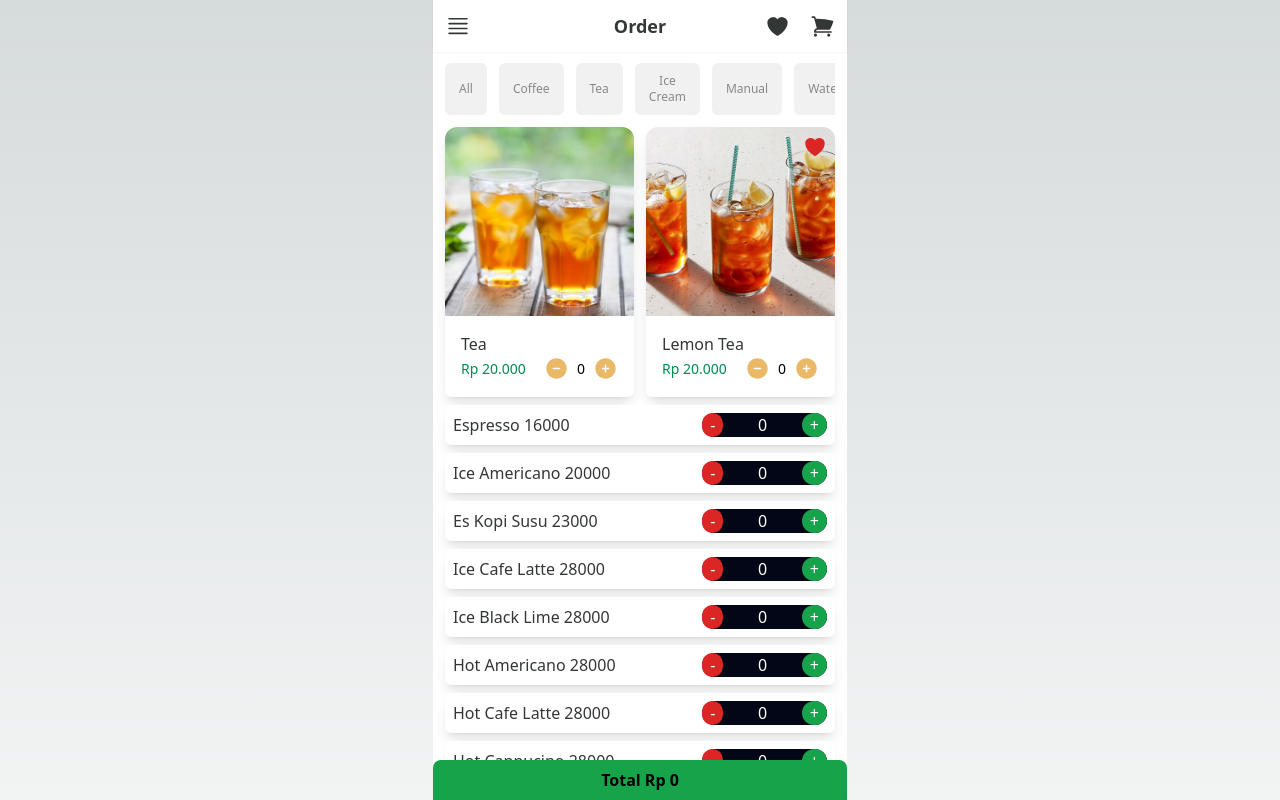
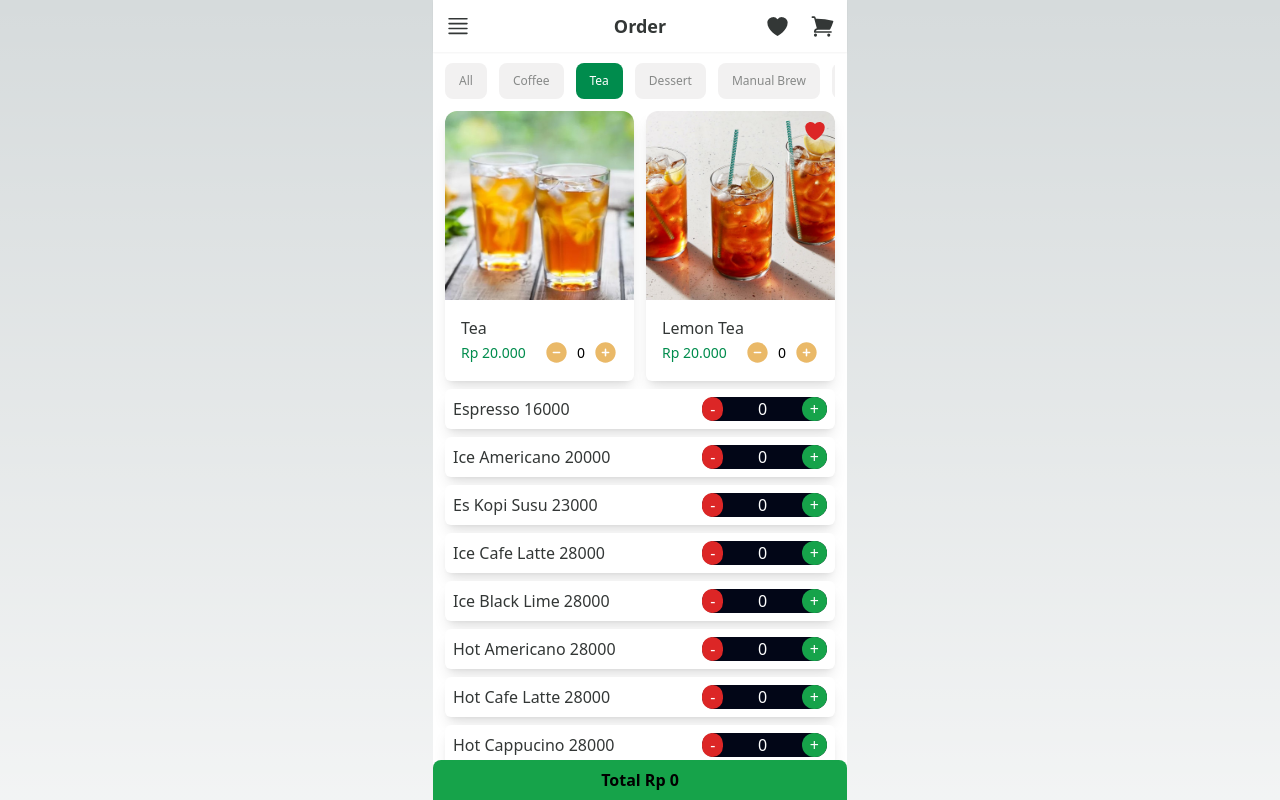
Before and after one commit to hassankary/coffee-ordering-app, a Next.js app: page /pages/order in a window 1280 px wide. Both pictures are taken after a click on the button "Tea". Shown: the top 800 px of the page. Built offline with nearby package versions, Linux system fonts and the light colour scheme; data requests are answered from the project's data file.

Commit message:
Fix: plusButtonHandler, minusButtonHandler, tabMenu bugs, and order display. Add: data fetching from db.json

```diff
--- a/src/app/pages/order/page.js
+++ b/src/app/pages/order/page.js
@@ -76,7 +76,7 @@ const coffeeMenu = [
     name: "Hot Cafe Latte",
     price: 28000,
     amount: 0,
-    favorite: false,
+    favorite: true,
     pic: "/./product/latte.jpg",
   },
   {
@@ -148,47 +148,47 @@ const menusType = [
   "All",
   "Coffee",
   "Tea",
-  "Ice Cream",
-  "Manual",
+  "Dessert",
+  "Manual Brew",
   "Water",
   "Foods",
 ];
 
 export default function Order() {
   const [itemsOrder, setItemsOrder] = useState(coffeeMenu);
-  const [listOrder, setListOrder] = useState([]);
+  const [dataMenu, setDataMenu] = useState([]);
   const [totalPrice, setTotalPrice] = useState(0);
   const [menuCards, setMenuCards] = useState(0);
 
-  const addItem = (e) => {
+  const getDataMenu = async () => {
+    const request = await fetch(`http://localhost:4000/menu`);
+    const response = await request.json();
+
+    setDataMenu(response);
+  };
+
+  useEffect(() => {
+    getDataMenu();
+  }, []);
+
+  const plusButtonHandler = (e) => {
     e.preventDefault();
     const filteredItems = itemsOrder.map((data, idx) => {
       if (data.id == e.target.id) {
+        setTotalPrice(totalPrice + data.price);
         return { ...data, amount: data.amount + 1 };
       }
       return data;
     });
 
-    console.log("filteredAddItems ==>", filteredItems);
     setItemsOrder(filteredItems);
-
-    filteredItems.map((data, idx) => {
-      if (data.id == e.target.id && data.amount > 0) {
-        const newObj = data;
-        const newArray = [...listOrder, newObj];
-        setListOrder(newArray);
-        newArray.map((data, idx) => {
-          setTotalPrice(totalPrice + data.price);
-        });
-      }
-      return data;
-    });
   };
 
-  const reduceItem = (e) => {
+  const minusButtonHandler = (e) => {
     e.preventDefault();
     const filteredItems = itemsOrder.map((data, idx) => {
       if (data.id == e.target.id && data.amount > 0) {
+        setTotalPrice(totalPrice - data.price);
         return { ...data, amount: data.amount - 1 };
       }
       return data;
@@ -196,11 +196,7 @@ export default function Order() {
     setItemsOrder(filteredItems);
   };
 
-  console.log("listOrder =>", listOrder);
-  console.log("itemsOrder", itemsOrder);
-
-  const router = useRouter();
-  const orderListDummy = [0, 1, 2, 3, 4, 5, 6];
+  console.log("itemsOrder =>", itemsOrder);
 
   const tabMenu = (e) => {
     e.preventDefault();
@@ -209,18 +205,23 @@ export default function Order() {
 
   return (
     <div className="flex w-full justify-center">
-      <div className="w-[414px] font-sans">
+      <div className="flex max-w-[414px] justify-center font-sans">
         {/* ============ HEADER ============ */}
         <Header page={page} />
         <div className="w-full p-3 mt-[51px] pb-[52px] bg-[#FFFFFF] space-y-3">
           {/* =========== Menus Type ========= */}
-          <div className="flex text-[#878988] space-x-3 overflow-scroll no-scrollbar">
+          <div className="grid max-h-[36px]">
+            <div className="flex text-[#878988] text-xs font-medium max-h-[36px] space-x-3 overflow-scroll no-scrollbar">
               {menusType.map((data, idx) => {
                 return (
                   <button
                     key={idx}
                     id={idx}
-                  className="text-xs px-[14px] py-[10px] hover:text-white hover:bg-[#008C4D] active:bg-[#008C4D] bg-[#F2F1F1] rounded-md transition"
+                    className={
+                      menuCards == idx
+                        ? "px-[14px] py-[10px] max-h-[36px] whitespace-nowrap text-white bg-[#008C4D] rounded-lg transition-all"
+                        : "px-[14px] py-[10px] max-h-[36px] whitespace-nowrap hover:text-white hover:bg-[#008C4D] active:bg-[#008C4D] bg-[#F2F1F1] rounded-lg transition-all"
+                    }
                     onClick={(e) => tabMenu(e)}
                   >
                     {data}
@@ -228,15 +229,40 @@ export default function Order() {
                 );
               })}
             </div>
+          </div>
           {/* ====== FOOTER (Total Price) ===== */}
-          <div className="z-50 flex justify-center fixed left-0 right-0 bottom-0 font-semibold">
-            <div className="w-[414px] p-2 rounded-t-lg bg-green-600 ">
-              <div className="text-center ">
+          <button className="z-50 flex justify-center fixed left-0 right-0 bottom-0 font-semibold">
+            <span className="w-[414px] p-2 rounded-t-lg bg-green-600 text-center">
               Total Rp{" "}
               {totalPrice.toString().replace(/\B(?=(\d{3})+(?!\d))/g, ".")}
+            </span>
+          </button>
+          {/* <div className="grid gap-2 p-3 fixed w-full max-w-[414px] justify-self-center justify-center left-0 right-0 bottom-0">
+            <button className="z-50 flex justify-center left-0 right-0 bottom-0 font-semibold">
+              <span className="w-[414px] p-2 rounded-t-lg bg-green-600 text-center">
+                Total Rp{" "}
+                {totalPrice.toString().replace(/\B(?=(\d{3})+(?!\d))/g, ".")}
+              </span>
+            </button>
+            {itemsOrder?.map((data, idx) => {
+              if (data.amount != 0) {
+                const total = data.price * data.amount;
+                return (
+                  <div
+                    key={idx}
+                    className="p-2 grid grid-cols-6 gap-3 rounded-md bg-slate-900 "
+                  >
+                    <div className="col-span-2">{data.name}</div>
+                    <div className="col-span-2">x {data.amount}</div>
+                    <div className="text-center col-span-2">
+                      Rp{" "}
+                      {total.toString().replace(/\B(?=(\d{3})+(?!\d))/g, ".")}
                     </div>
                   </div>
-          </div>
+                );
+              }
+            })}
+          </div> */}
           {/* ===== Order Section ===== */}
           <div className="z-10 grid grid-cols-1 gap-2 ">
             <div className="grid grid-cols-2 gap-3">
@@ -267,7 +293,7 @@ export default function Order() {
                         unoptimized
                       />
                     </div>
-                    <div className="p-4">
+                    <div className="p-4 font-medium">
                       <h1 className="text-[#333736]">{data.name}</h1>
                       <div className="flex flex-row justify-between">
                         <h1 className="flex text-sm items-center text-[#008C4D]">
@@ -279,7 +305,7 @@ export default function Order() {
                         <div className="flex flex-row space-x-2">
                           <button
                             id={data.id}
-                            onClick={reduceItem}
+                            onClick={minusButtonHandler}
                             className="flex w-[25px] h-[25px] justify-center items-center"
                           >
                             <MinusCircleIcon className=" fill-[#EAB968] hover:fill-[#e4ad54] transition" />
@@ -289,7 +315,7 @@ export default function Order() {
                           </p>
                           <button
                             id={data.id}
-                            onClick={addItem}
+                            onClick={plusButtonHandler}
                             className="flex w-[25px] h-[25px] justify-center items-center rounded-full transition "
                           >
                             <PlusCircleIcon className=" fill-[#EAB968] hover:fill-[#e4ad54] transition" />
@@ -327,7 +353,7 @@ export default function Order() {
                         unoptimized
                       />
                     </div>
-                    <div className="p-4">
+                    <div className="p-4 font-medium">
                       <h1 className="text-[#333736]">{data.name}</h1>
                       <div className="flex flex-row justify-between">
                         <h1 className="flex text-sm items-center text-[#008C4D]">
@@ -339,7 +365,7 @@ export default function Order() {
                         <div className="flex flex-row space-x-2">
                           <button
                             id={data.id}
-                            onClick={reduceItem}
+                            onClick={minusButtonHandler}
                             className="flex w-[25px] h-[25px] justify-center items-center"
                           >
                             <MinusCircleIcon className=" fill-[#EAB968] hover:fill-[#e4ad54] transition" />
@@ -349,7 +375,7 @@ export default function Order() {
                           </p>
                           <button
                             id={data.id}
-                            onClick={addItem}
+                            onClick={plusButtonHandler}
                             className="flex w-[25px] h-[25px] justify-center items-center"
                           >
                             <PlusCircleIcon className=" fill-[#EAB968] hover:fill-[#e4ad54] transition" />
@@ -373,7 +399,7 @@ export default function Order() {
                   <div className="flex justify-between col-span-1 rounded-xl bg-slate-950 text-white">
                     <button
                       id={data.id}
-                      onClick={reduceItem}
+                      onClick={minusButtonHandler}
                       className="px-2 rounded-xl transition bg-red-600 hover:bg-red-500 active:bg-red-400"
                     >
                       -
@@ -381,7 +407,7 @@ export default function Order() {
                     <p>{data.amount}</p>
                     <button
                       id={data.id}
-                      onClick={addItem}
+                      onClick={plusButtonHandler}
                       className="px-2 rounded-xl transition bg-green-600 hover:bg-green-500 active:bg-green-400"
                     >
                       +
```
Lines whose indentation alone changed are shown as unchanged.
